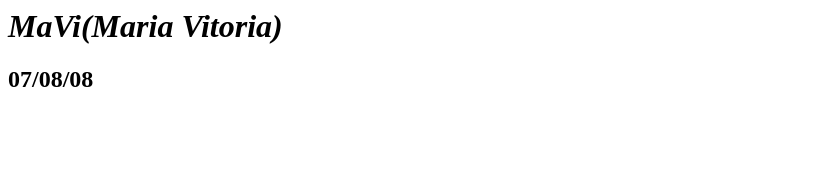
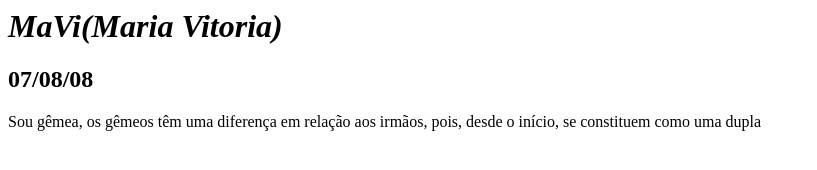
Before and after one commit to mariavitoria0708/arquivocema, a plain HTML site: page index.html in a window 1280 px wide. Shown: the whole page, without its empty margins (0-817 px from the left). Drawn offline with Linux system fonts and the light colour scheme.

Commit message:
Update index.html

```diff
--- a/index.html
+++ b/index.html
@@ -3,3 +3,4 @@
 <head>
     <meta charset="UTF-8">
     <title text-align:center> Site da MaVi<3 </title>
+    <body> Sou gêmea, os gêmeos têm uma diferença em relação aos irmãos, pois, desde o início, se constituem como uma dupla </body>
```
